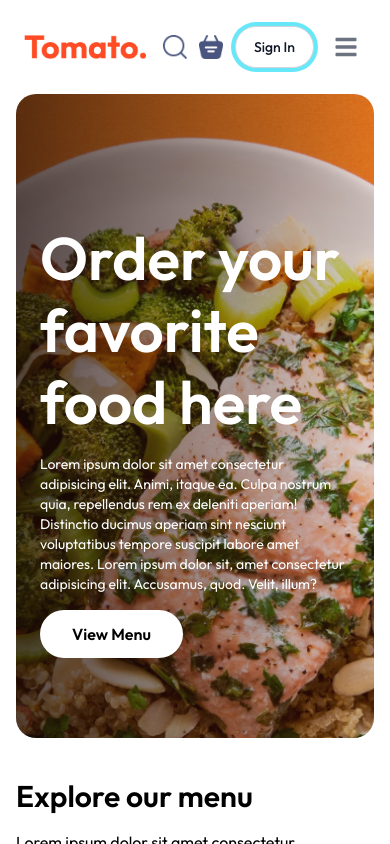
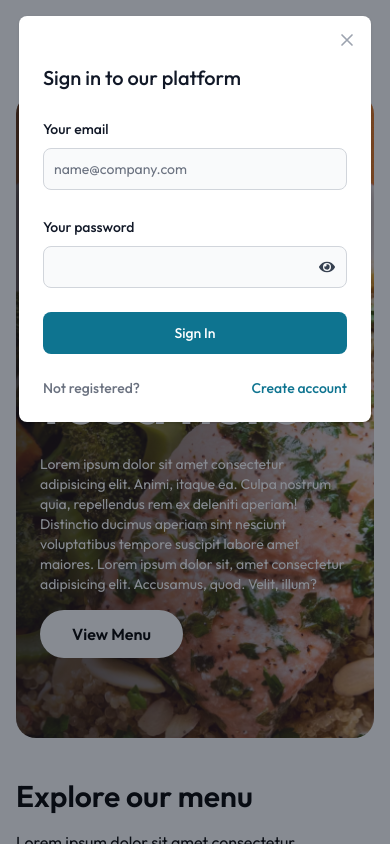
Before and after one commit to hamaadafzal4209/Food-Ordering-App, a React (Vite) app in the folder frontend/: page / in a window 390 px wide. Both pictures are taken after a click on the button "Sign In". Shown: the top 844 px of the page. Built offline with nearby package versions, Linux system fonts and the light colour scheme.

Commit message:
add login and register popup

```diff
--- /dev/null
+++ b/frontend/src/components/LoginPopup.jsx
@@ -0,0 +1,106 @@
+import { Button, Label, Modal, TextInput } from "flowbite-react";
+import { useState } from "react";
+import { FaEye, FaEyeSlash } from "react-icons/fa";
+
+function LoginPopup({ onClose }) {
+  const [isSignUp, setIsSignUp] = useState(false);
+  const [name, setName] = useState("");
+  const [email, setEmail] = useState("");
+  const [password, setPassword] = useState("");
+  const [showPassword, setShowPassword] = useState(false);
+
+  function handleCloseModal() {
+    onClose();
+    setName("");
+    setEmail("");
+    setPassword("");
+  }
+
+  function toggleForm() {
+    setIsSignUp((prev) => !prev);
+    setName("");
+    setEmail("");
+    setPassword("");
+  }
+
+  function togglePasswordVisibility() {
+    setShowPassword((prev) => !prev);
+  }
+
+  return (
+    <Modal show={true} size="sm" onClose={handleCloseModal} popup>
+      <Modal.Header />
+      <Modal.Body>
+        <div className="space-y-6">
+          <h3 className="text-xl font-medium text-gray-900 dark:text-white">
+            {isSignUp ? "Sign up for an account" : "Sign in to our platform"}
+          </h3>
+          {isSignUp && (
+            <div>
+              <div className="mb-2 block">
+                <Label htmlFor="name" value="Your name" />
+              </div>
+              <TextInput
+                id="name"
+                placeholder="John Doe"
+                value={name}
+                onChange={(e) => setName(e.target.value)}
+                required
+              />
+            </div>
+          )}
+          <div>
+            <div className="mb-2 block">
+              <Label htmlFor="email" value="Your email" />
+            </div>
+            <TextInput
+              id="email"
+              placeholder="name@company.com"
+              value={email}
+              onChange={(e) => setEmail(e.target.value)}
+              required
+            />
+          </div>
+          <div>
+            <div className="mb-2 block">
+              <Label htmlFor="password" value="Your password" />
+            </div>
+            <div className="relative">
+              <TextInput
+                id="password"
+                type={showPassword ? "text" : "password"}
+                required
+                value={password}
+                onChange={(e) => setPassword(e.target.value)}
+              />
+              <button
+                type="button"
+                className="absolute inset-y-0 right-0 pr-3 flex items-center text-gray-700"
+                onClick={togglePasswordVisibility}
+              >
+                {showPassword ? <FaEyeSlash /> : <FaEye />}
+              </button>
+            </div>
+          </div>
+          <div className="w-full">
+            <Button className="w-full">
+              {isSignUp ? "Sign Up" : "Sign In"}
+            </Button>
+          </div>
+          <div className="flex justify-between text-sm font-medium text-gray-500 dark:text-gray-300">
+            {isSignUp ? "Already have an account?" : "Not registered?"}&nbsp;
+            <p
+              href=""
+              className="text-cyan-700 hover:underline dark:text-cyan-500 cursor-pointer"
+              onClick={toggleForm}
+            >
+              {isSignUp ? "Sign In" : "Create account"}
+            </p>
+          </div>
+        </div>
+      </Modal.Body>
+    </Modal>
+  );
+}
+
+export default LoginPopup;
--- a/frontend/src/components/Navbar.jsx
+++ b/frontend/src/components/Navbar.jsx
@@ -2,35 +2,54 @@ import { useState } from "react";
 import { Button, Navbar } from "flowbite-react";
 import { assets } from "../assets/assets";
 import { Link, useLocation } from "react-router-dom";
+import LoginPopup from "./LoginPopup";
 
 export function NavComponent() {
   const location = useLocation();
   const [activeLink, setActiveLink] = useState(location.pathname);
+  const [showModal, setShowModal] = useState(false);
 
   const handleSetActiveLink = (path) => {
     setActiveLink(path);
   };
 
+  const handleCloseModal = () => {
+    setShowModal(false);
+  };
+
   return (
+    <>
+      {showModal && <LoginPopup onClose={handleCloseModal} />}
       <div className="py-4 max-w-6xl px-4 mx-auto overflow-hidden">
         <Navbar fluid rounded>
           <Navbar.Brand>
-          <img src={assets.logo} className="mr-3 h-6" alt="Tomato Logo" />
+            <Link to="/">
+              <img
+                src={assets.logo}
+                className="mr-3 w-[80px] sm:w-[120px]"
+                alt="Tomato Logo"
+              />
+            </Link>
           </Navbar.Brand>
           <div className="flex items-center gap-3 sm:gap-4 md:gap-6 md:order-2">
             <img
               src={assets.search_icon}
-            className="w-6 h-6 flex-shrink-0 cursor-pointer"
+              className="w-5 sm:w-6 flex-shrink-0 cursor-pointer"
               alt="Search Icon"
             />
             <Link to="/cart">
               <img
                 src={assets.basket_icon}
-              className="w-6 h-6 flex-shrink-0 cursor-pointer"
+                className="w-5 sm:w-6 flex-shrink-0 cursor-pointer"
                 alt="Basket Icon"
               />
             </Link>
-          <Button className="sm:px-3" color="light" pill>
+            <Button
+              onClick={() => setShowModal(true)}
+              className="sm:px-3"
+              color="light"
+              pill
+            >
               Sign In
             </Button>
             <Navbar.Toggle />
@@ -40,7 +59,9 @@ export function NavComponent() {
               <Link
                 to="/"
                 className={`cursor-pointer ${
-                activeLink === "/" ? 'border-b-[2px]  border-orange-500 pb-1' : ""
+                  activeLink === "/"
+                    ? "border-b-[2px]  border-orange-500 pb-1"
+                    : ""
                 }`}
                 onClick={() => handleSetActiveLink("/")}
               >
@@ -89,5 +110,6 @@ export function NavComponent() {
           </Navbar.Collapse>
         </Navbar>
       </div>
+    </>
   );
 }
--- a/frontend/src/index.css
+++ b/frontend/src/index.css
@@ -27,7 +27,7 @@
 
 .food-display-list{
     display: grid;
-    grid-template-columns: repeat(auto-fill,minmax(240px,1fr));
+    grid-template-columns: repeat(auto-fill,minmax(250px,1fr));
     margin-top: 30px;
     gap: 30px;
     row-gap: 50px;
```
Lines whose indentation alone changed are shown as unchanged.
